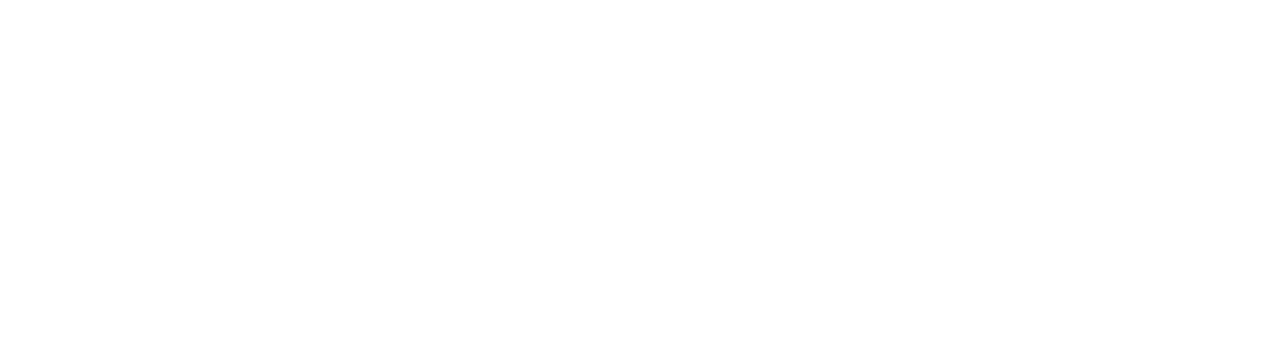
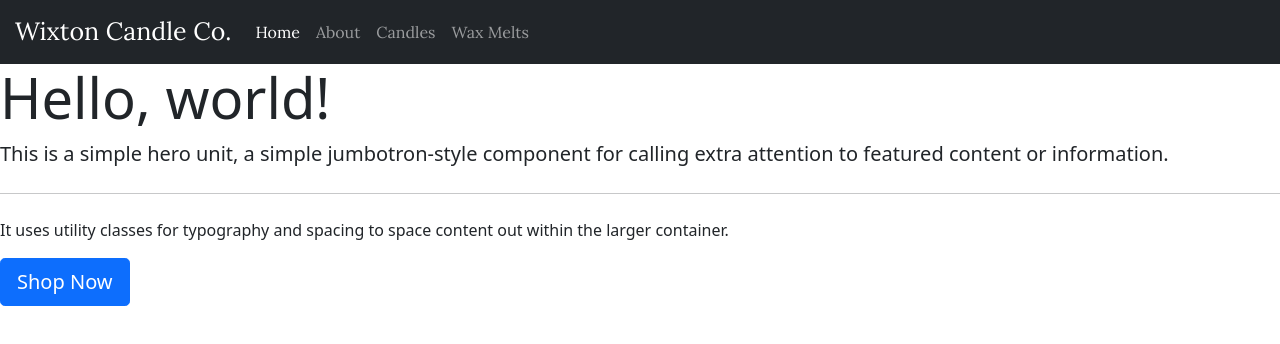
Before and after one commit to daiseef/mobile-final, a plain HTML site: page index.html in a window 1280 px wide. Drawn offline with nearby package versions, Linux system fonts and the light colour scheme; files that its build step writes are made by us from their sources.

Commit message:
inserted navbar and jumbotron

```diff
--- a/css/style.css
+++ b/css/style.css
@@ -0,0 +1,9 @@
+.navbar-brand{
+    font-family: 'Lora', serif;
+    font-size: 25px;
+    padding-left: 15px;
+}
+
+.navbar-nav .nav-link {
+    font-family: 'Lora', serif;
+}
--- a/index.html
+++ b/index.html
@@ -5,10 +5,33 @@
     <meta name="viewport" content="width=device-width, initial-scale=1.0">
     <title>Document</title>
     <link href="https://cdn.jsdelivr.net/npm/bootstrap@5.0.0-beta1/dist/css/bootstrap.min.css" rel="stylesheet" integrity="sha384-giJF6kkoqNQ00vy+HMDP7azOuL0xtbfIcaT9wjKHr8RbDVddVHyTfAAsrekwKmP1" crossorigin="anonymous">
-    <link rel="stylesheet" href="style.css">
+    <link rel="stylesheet" href="css/style.css">
+    <link rel="preconnect" href="https://fonts.gstatic.com">
+<link href="https://fonts.googleapis.com/css2?family=Lora&display=swap" rel="stylesheet">
 </head>
 <body>
-
+    <nav class="navbar navbar-expand-lg navbar-dark bg-dark">
+        <a class="navbar-brand" href="#">Wixton Candle Co.</a>
+        <button class="navbar-toggler" type="button" data-toggle="collapse" data-target="#navbarNavAltMarkup" aria-controls="navbarNavAltMarkup" aria-expanded="false" aria-label="Toggle navigation">
+          <span class="navbar-toggler-icon"></span>
+        </button>
+        <div class="collapse navbar-collapse" id="navbarNavAltMarkup">
+          <div class="navbar-nav">
+            <a class="nav-link active" href="#">Home <span class="sr-only"></span></a>
+            <a class="nav-link" href="#">About</a>
+            <a class="nav-link" href="#">Candles</a>
+            <a class="nav-link" href="#">Wax Melts</a>
+            <!-- <a class="nav-link disabled" href="#" tabindex="-1" aria-disabled="true">Disabled</a> -->
+          </div>
+        </div>
+      </nav>
+      <div class="jumbotron">
+        <h1 class="display-4">Hello, world!</h1>
+        <p class="lead">This is a simple hero unit, a simple jumbotron-style component for calling extra attention to featured content or information.</p>
+        <hr class="my-4">
+        <p>It uses utility classes for typography and spacing to space content out within the larger container.</p>
+        <a class="btn btn-primary btn-lg" href="#" role="button">Shop Now</a>
+      </div>
 
 
 
```
Also changed, not shown: 1 other file.
